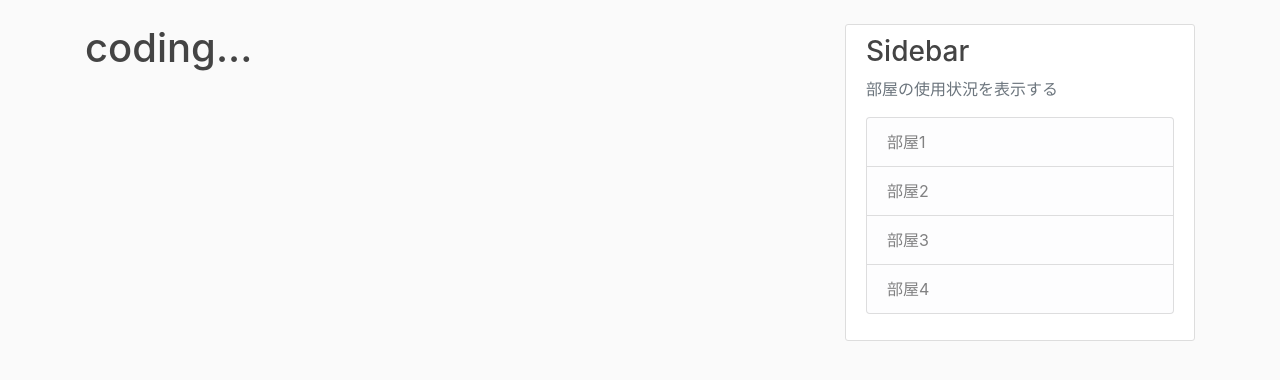
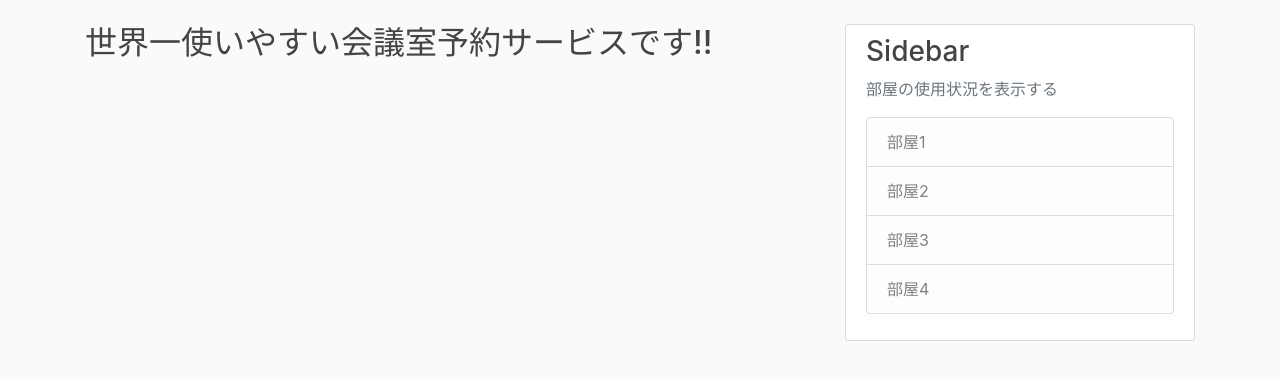
Before and after one commit to shiv76e2/Shedule, a Flask app: page / in a window 1280 px wide. Shown: the part 56-436 px from the top of the page. Run offline with Flask 2, Linux system fonts and the light colour scheme; some libraries are stand-ins or nearby versions.

Commit message:
#TopPage

```diff
--- a/flaskblog/templates/about.html
+++ b/flaskblog/templates/about.html
@@ -1,4 +1,4 @@
 {% extends "layout.html" %}
 {% block content %}
-    <h1>coding...</h1>
+
 {% endblock content %}
--- a/flaskblog/templates/home.html
+++ b/flaskblog/templates/home.html
@@ -1,4 +1,4 @@
 {% extends "layout.html" %}
 {% block content %}
-    <h1>coding...</h1>
+    <h2>世界一使いやすい会議室予約サービスです!!</h2>
 {% endblock content %}
--- a/flaskblog/templates/reserve.html
+++ b/flaskblog/templates/reserve.html
@@ -1,4 +1,4 @@
 {% extends "layout.html" %}
 {% block content %}
-    <h1>coding...</h1>
+
 {% endblock content %}
--- a/flaskblog/templates/schedule.html
+++ b/flaskblog/templates/schedule.html
@@ -1,4 +1,4 @@
 {% extends "layout.html" %}
 {% block content %}
-    <h1>coding...</h1>
+
 {% endblock content %}
```
